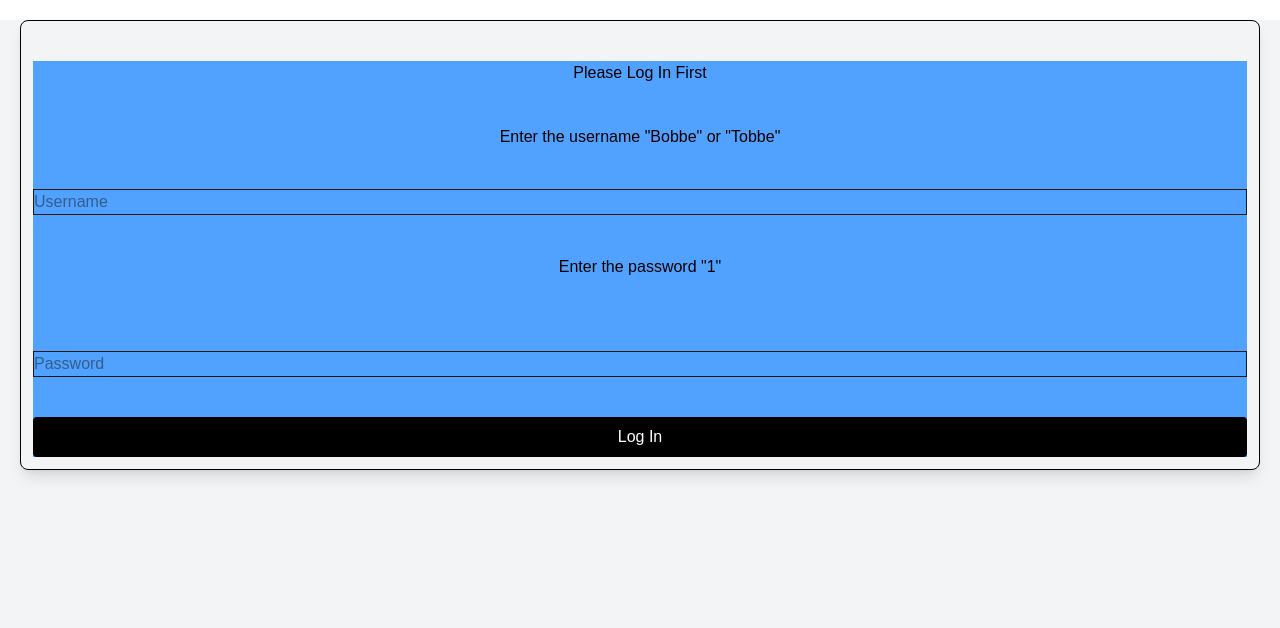
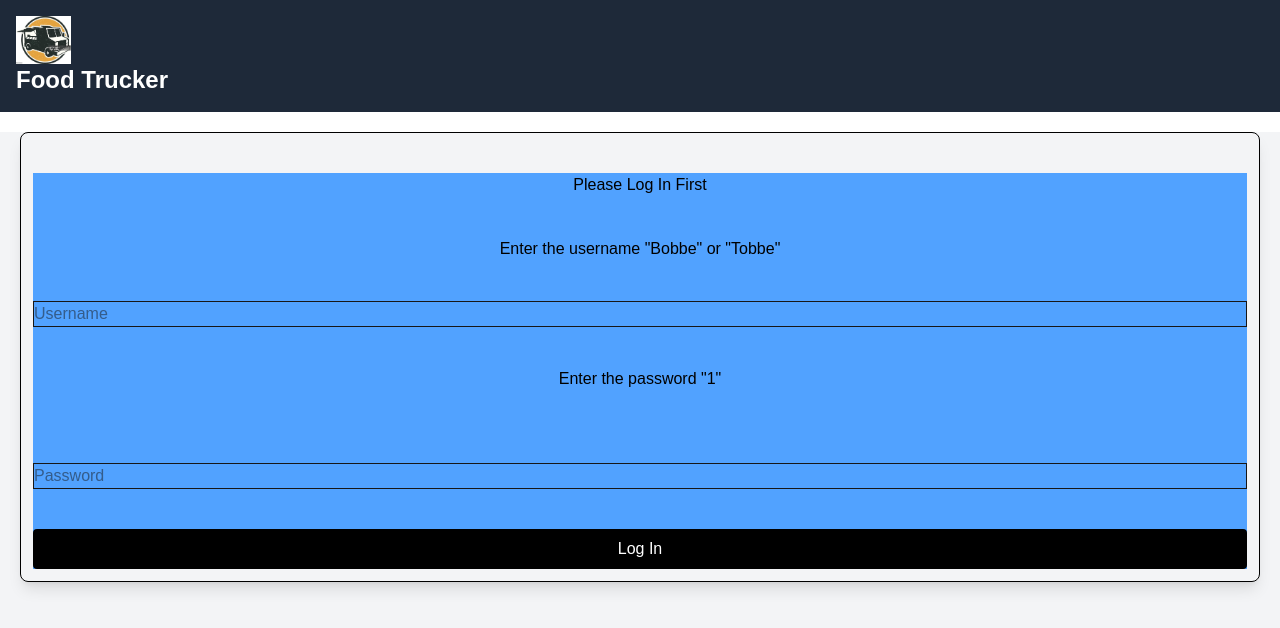
Before and after one commit to SSSpac/Food-Truck-context, a Next.js app: page / in a window 1280 px wide. Shown: the top 628 px of the page. Built offline with nearby package versions, Linux system fonts and the light colour scheme.

Commit message:
changed logo layout

```diff
--- a/app/components/LogInForm/LogInForm.tsx
+++ b/app/components/LogInForm/LogInForm.tsx
@@ -3,6 +3,8 @@ import {UserArray} from "@/data/users";
 import {useState} from "react";
 import {useUserContext} from "@/utils/contexts";
 import {UserContextType} from "@/utils/types";
+
+
 
 const LogInForm = () => {
     const [userInput, setUserInput] = useState<string>('')
--- a/app/layout.tsx
+++ b/app/layout.tsx
@@ -14,8 +14,9 @@ export default function RootLayout({
     <html lang="en">
       <body>
         <UserContextProvider>
+                      <Header />
+
           <LogInWrapper>
-            <Header />
             <Navigation />
             <main>{children}</main>
           </LogInWrapper>
```
